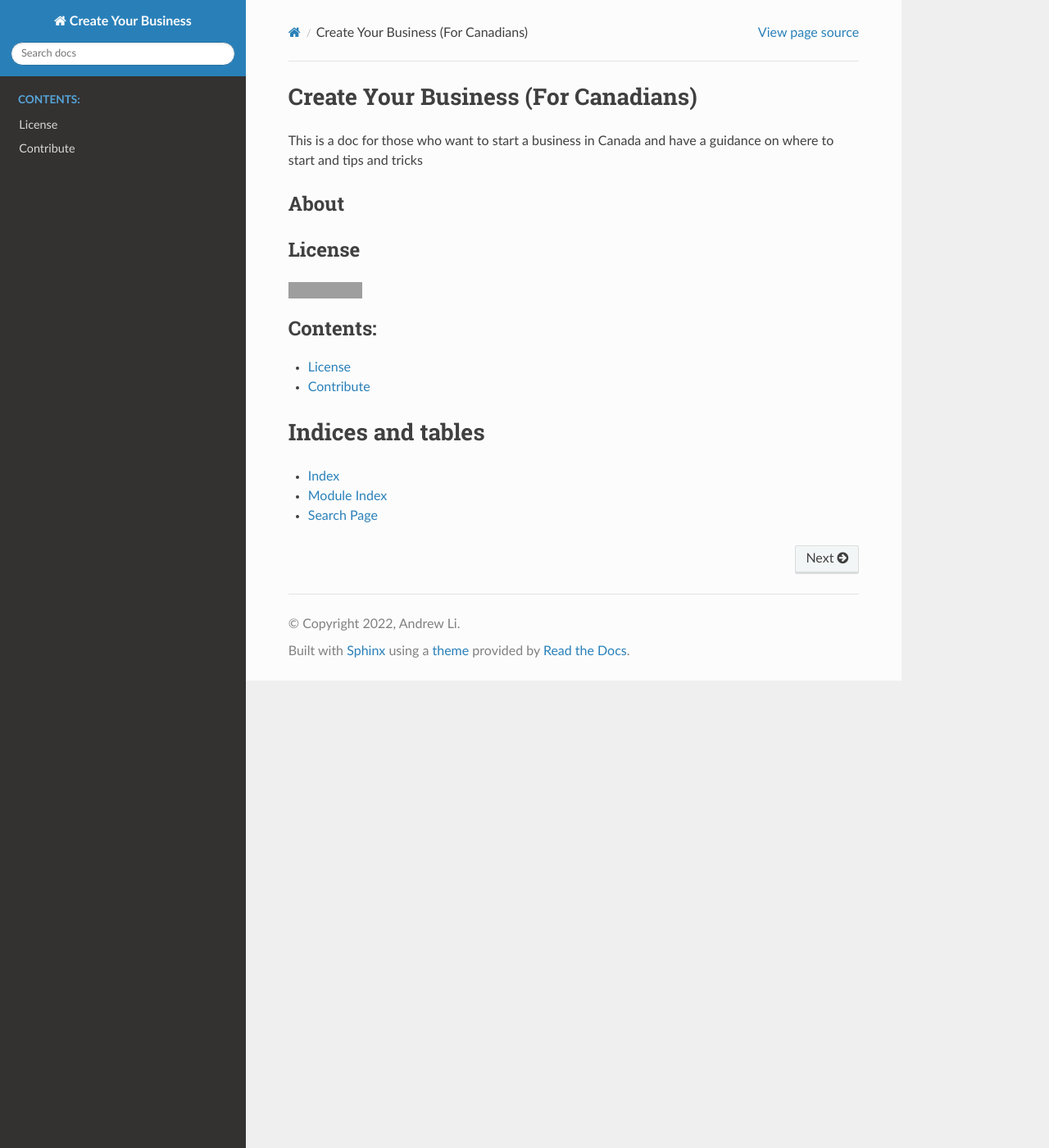
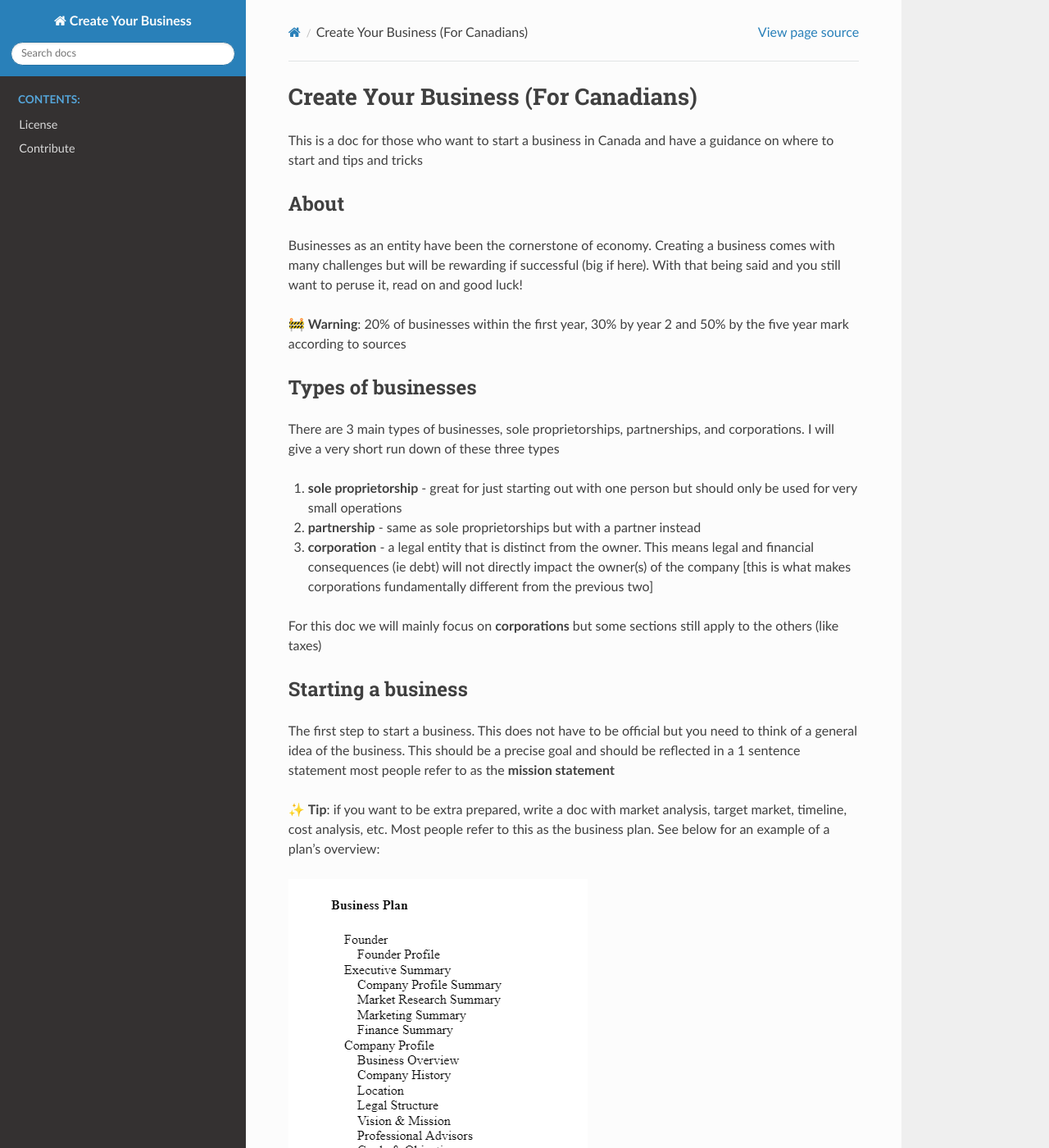
Before and after one commit to Zeyu-Li/create-your-business, a Sphinx documentation site: the page built from docs/index.rst, in a window 1280 px wide and 1400 px high. Shown: the whole window at 82% size. Built offline with Sphinx 7.4.7 and the Read the Docs theme 2.0.0, drawn with Linux system fonts in a browser that asks for light colours; some of the changed text lies outside the part shown; grey boxes are pictures that could not be loaded.

Commit message:
started docs

```diff
--- a/docs/index.rst
+++ b/docs/index.rst
@@ -10,6 +10,41 @@ This is a doc for those who want to start a business in Canada and have a guidan
 
 About
 %%%%%%%
+Businesses as an entity have been the cornerstone of economy. Creating a business comes with many challenges but will be rewarding if successful (big if here).
+With that being said and you still want to peruse it, read on and good luck!
+
+🚧 **Warning**: 20% of businesses within the first year, 30% by year 2 and 50% by the five year mark according to sources
+
+Types of businesses
+%%%%%%%%%%%%%%%%%%%%%
+There are 3 main types of businesses, sole proprietorships, partnerships, and corporations. I will give a very short run down of these three types
+
+1. **sole proprietorship** - great for just starting out with one person but should only be used for very small operations
+2. **partnership** - same as sole proprietorships but with a partner instead
+3. **corporation** - a legal entity that is distinct from the owner. This means legal and financial consequences (ie debt) will not directly impact the owner(s) of the company [this is what makes corporations fundamentally different from the previous two]
+
+For this doc we will mainly focus on **corporations** but some sections still apply to the others (like taxes)
+
+
+Starting a business
+%%%%%%%%%%%%%%%%%%%%%
+The first step to start a business. This does not have to be official but you need to think of a general idea of the business. This should be a precise goal and should be reflected in a 1 sentence statement most people refer to as the **mission statement**
+
+✨ **Tip**: if you want to be extra prepared, write a doc with market analysis, target market, timeline, cost analysis, etc. Most people refer to this as the business plan. See below for an example of a plan's overview:
+
+.. image:: ./_static/plan.png
+   :alt: plan
+
+Create a business
+%%%%%%%%%%%%%%%%%%%%%
+The first step to legally creating a business is to register it with the government.
+
+Taxes
+%%%%%%%
+Taxes are one of the highest expenses for businesses. However businesses can take advantage of many tax write offs since ``revenue - expenses = profit``
+
+See the `CRA website
+<https://www.canada.ca/en/revenue-agency/services/tax/businesses/topics/sole-proprietorships-partnerships/business-expenses.html>`_ for a full list of tax deductible expenses
 
 License
 %%%%%%%
```
Also changed, not shown: docs/_static/plan.png (added).
